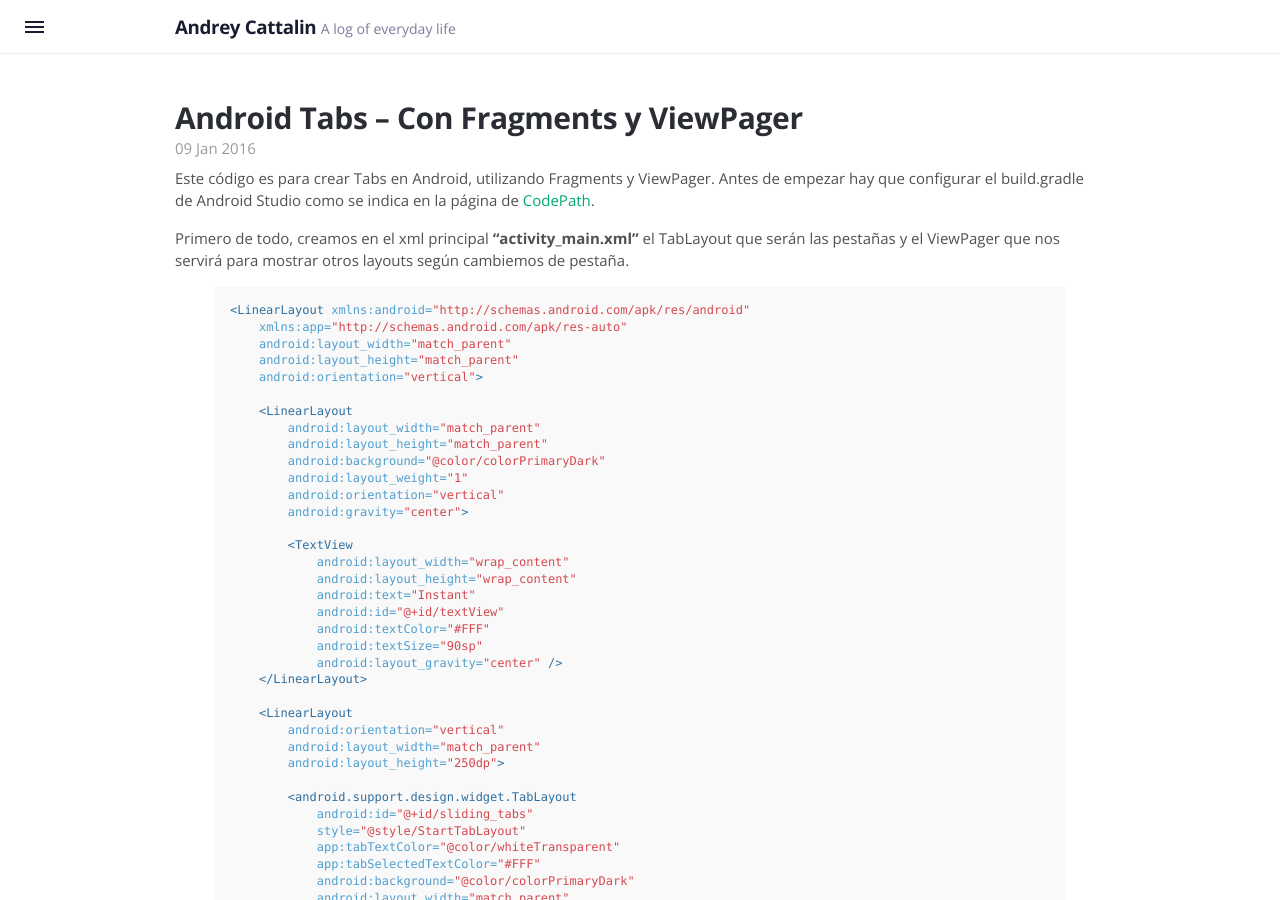
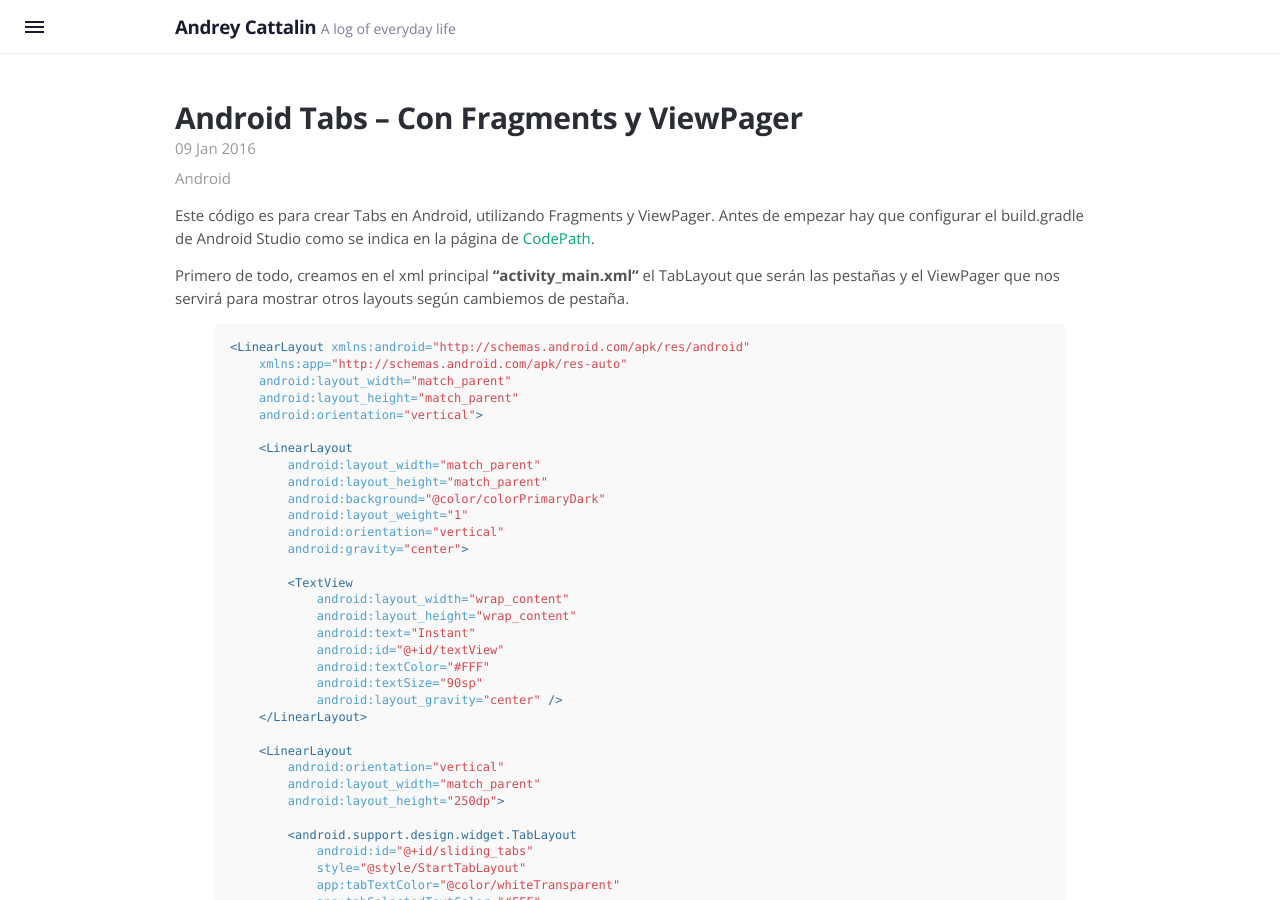
Before and after one commit to andreycattalin/andreycattalin.github.io, a Jekyll site: the page built from _posts/2016-01-09-android-tabs-con-fragments-y-viewpager.markdown, in a window 1280 px wide and 900 px high. Built offline with Jekyll 4.4.1, drawn with Linux system fonts in a browser that asks for light colours.

Commit message:
Update post.html

```diff
--- a/_layouts/post.html
+++ b/_layouts/post.html
@@ -5,8 +5,7 @@ layout: default
 <div class="post">
   <h1 class="post-title">{{ page.title }}</h1>
   <span class="post-date">{{ page.date | date_to_string }}</span>
-  <span class="post-date">{{ post.category }}</span>
-  <span class="post-date">{{ page.category }}</span>
+  <span class="post-date">{{ page.categories }}</span>
   {{ content }}
 </div>
 
```
